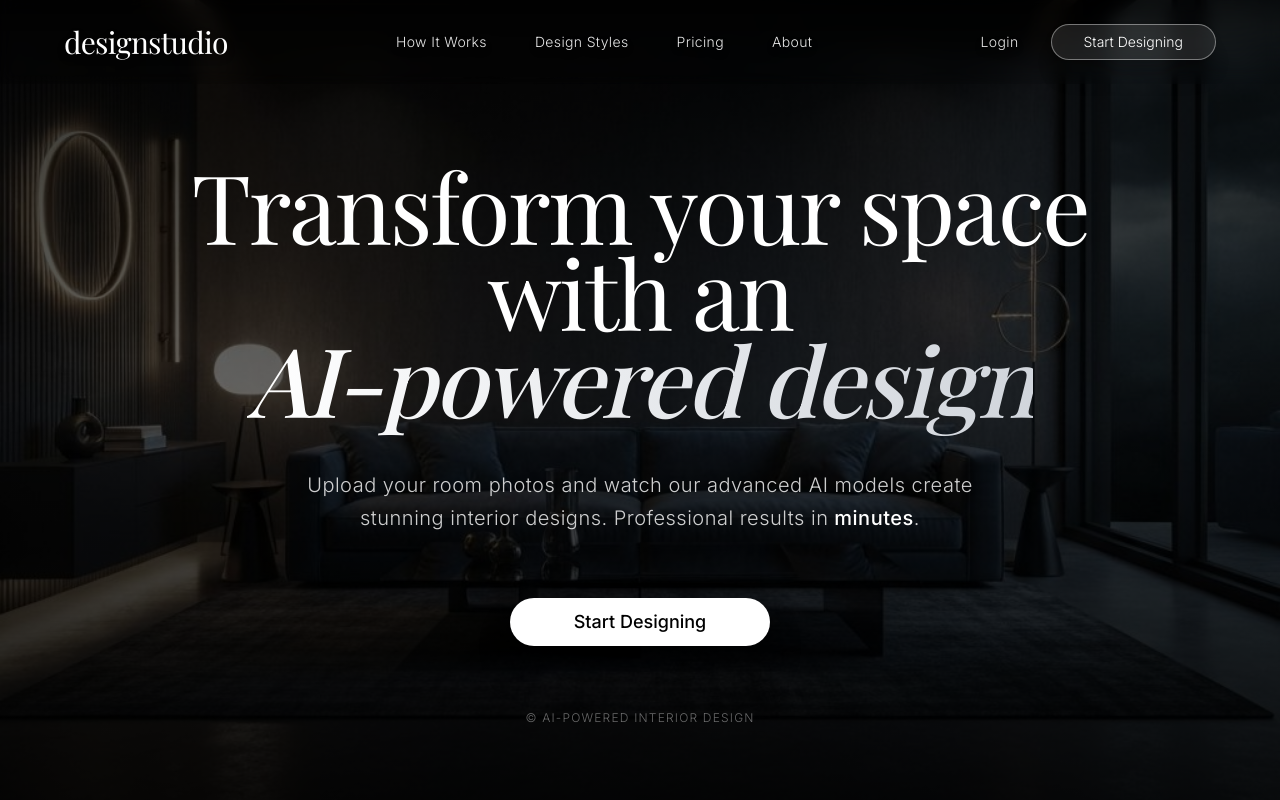
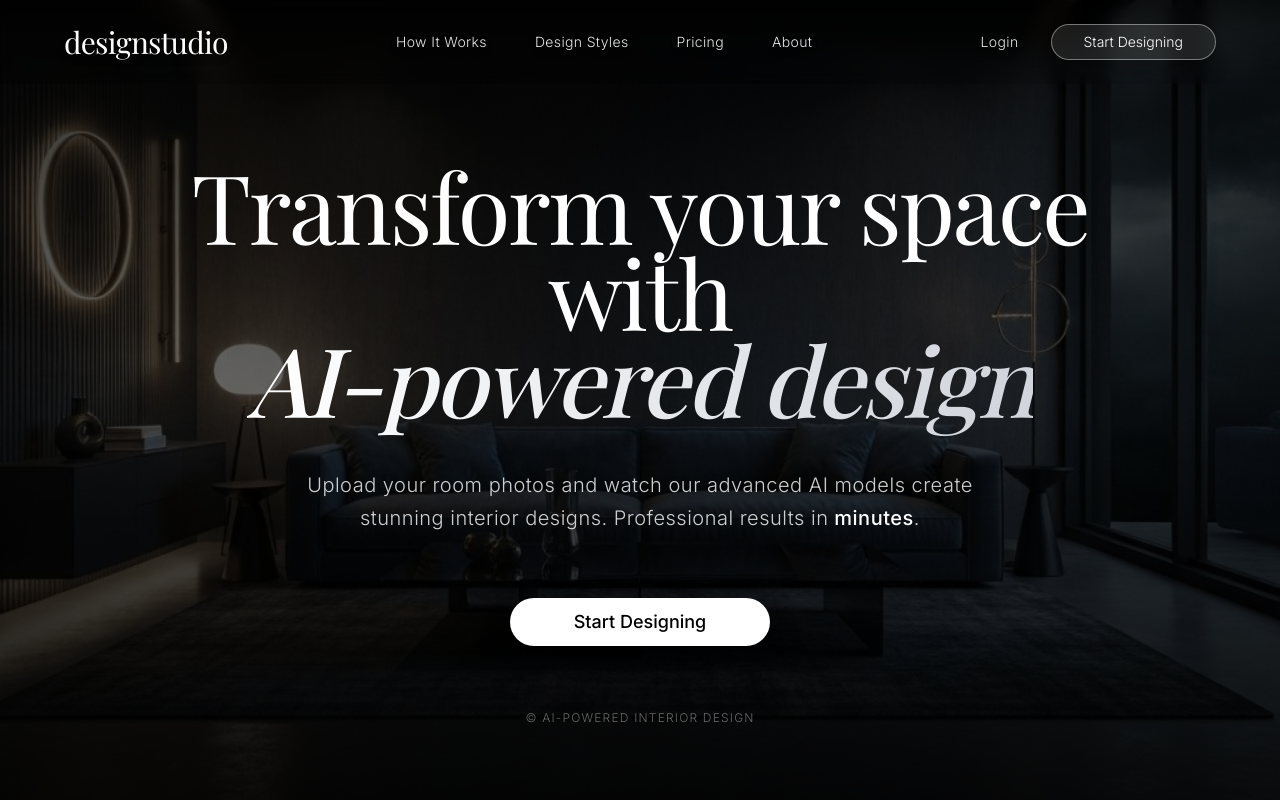
Before and after one commit to harsh-holbox/designstudio, a Next.js app: page / in a window 1280 px wide. Shown: the top 800 px of the page. Built offline with nearby package versions, Linux system fonts and the light colour scheme; a web font is replaced by a local one.

Commit message:
Update hero-section.js

```diff
--- a/components/hero-section.js
+++ b/components/hero-section.js
@@ -18,7 +18,7 @@ export default function HeroSection() {
       <div className="relative z-10 flex flex-col items-center justify-center min-h-[calc(100vh-80px)] px-4 sm:px-6 text-center">
         <div className="max-w-5xl mx-auto">
           <h2 className="font-playfair text-4xl sm:text-5xl md:text-6xl lg:text-7xl xl:text-8xl font-light text-white mb-8 sm:mb-12 leading-[0.9] tracking-tight">
-            Transform your space with an
+            Transform your space with
             <br />
             <span className="font-medium italic bg-gradient-to-r from-white to-gray-300 bg-clip-text text-transparent">
               AI-powered design
```
